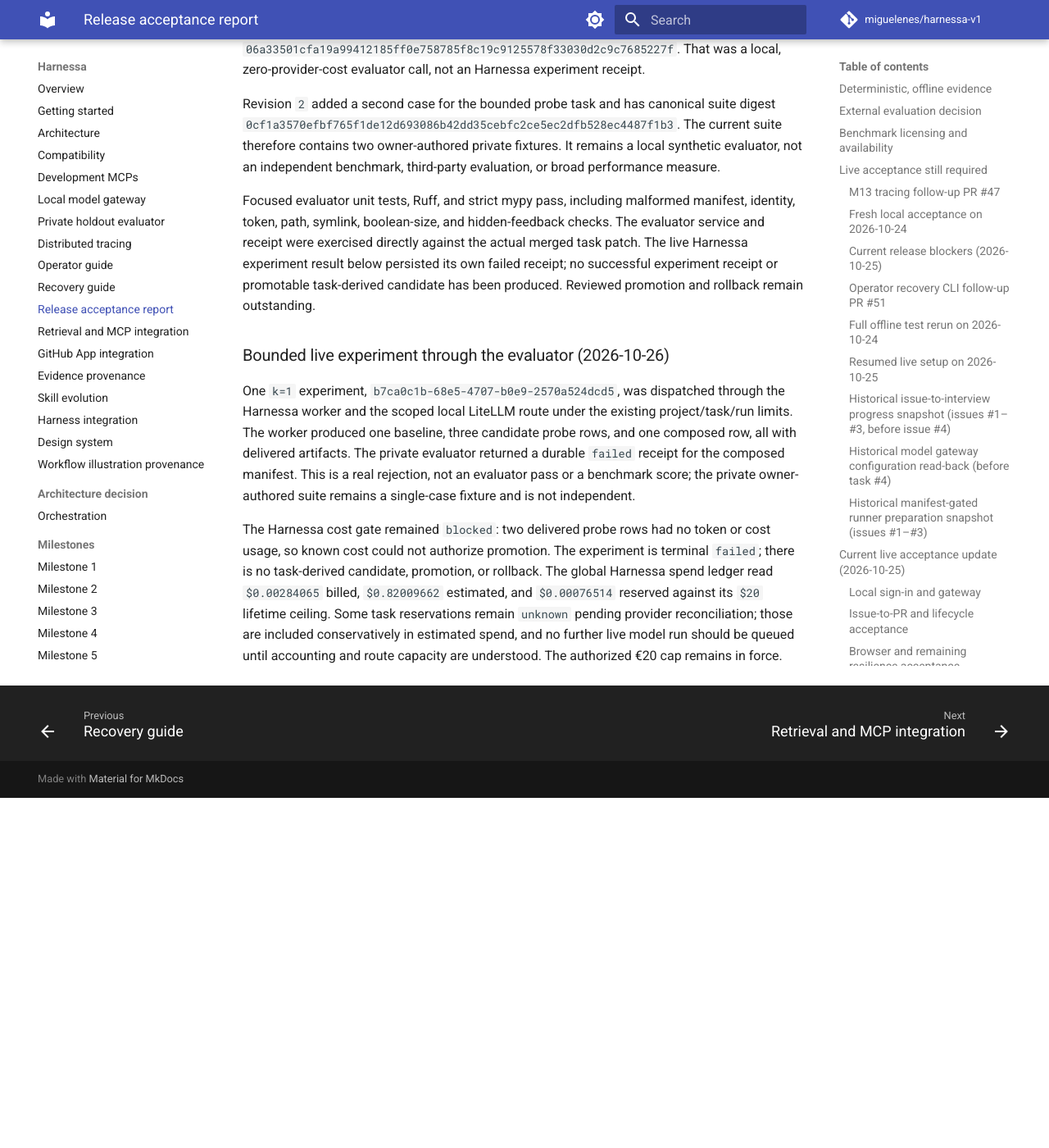
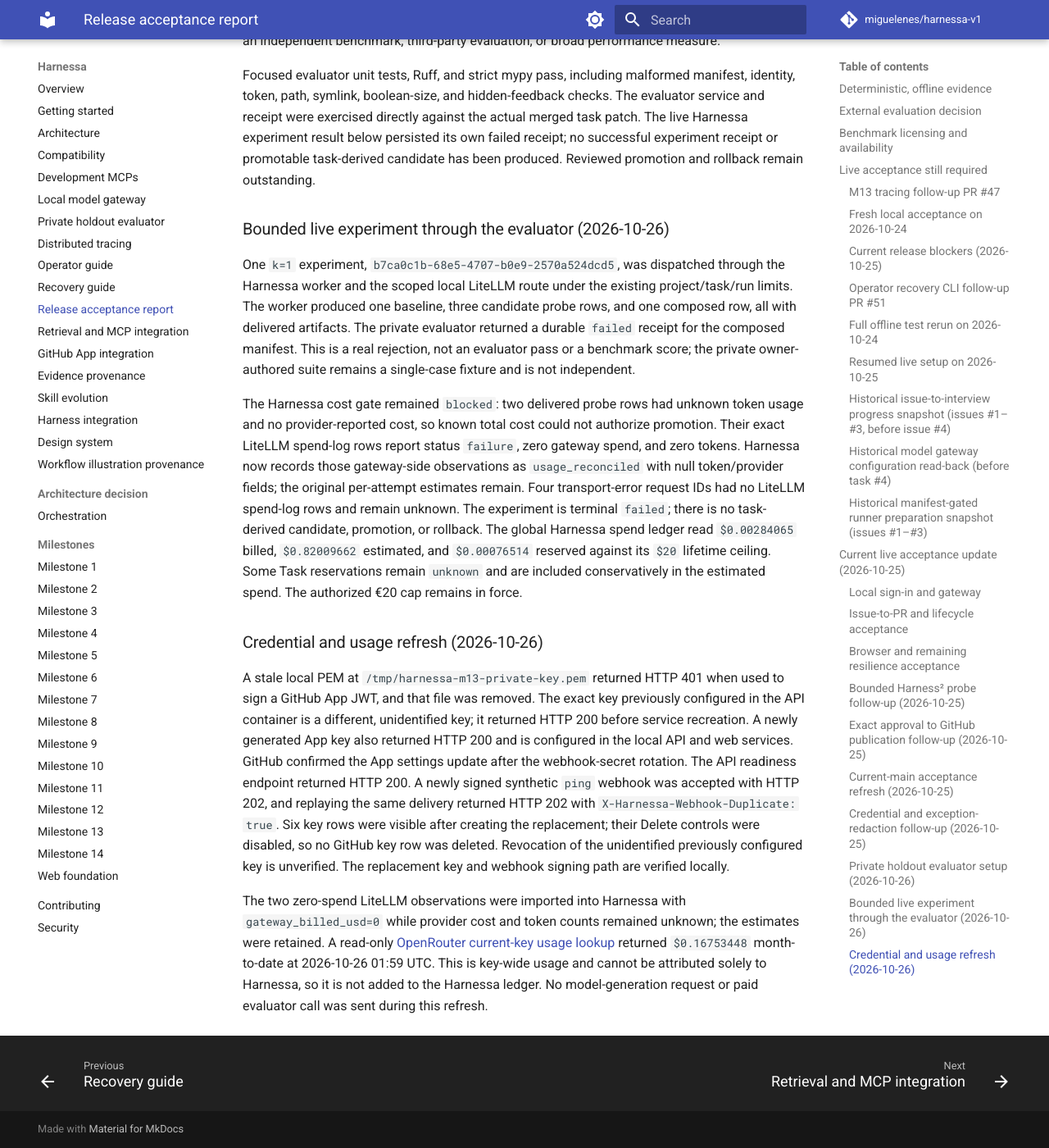
Before and after one commit to miguelenes/harnessa-v1, an MkDocs documentation site: the page built from docs/acceptance-report.md, in a window 1280 px wide and 1400 px high, scrolled down 19157 px. Shown: the whole window at 82% size. Built offline with MkDocs 1.6.1 and Material for MkDocs 9.7.7, drawn with Linux system fonts in a browser that asks for light colours; comment, search, counter and statistics services are not loaded; before the commit the page ends 20130 px from its top, so only the background shows below that; some of the changed text lies outside the part shown.

Commit message:
docs(m13): clarify credential rotation evidence

```diff
--- a/docs/acceptance-report.md
+++ b/docs/acceptance-report.md
@@ -177,7 +177,7 @@
 
 ### Credential and exception-redaction follow-up (2026-10-25)
 
-Earlier verification recorded deleting the exposed GitHub App key, updating the local acceptance `.env` and API container to the replacement PEM, and rotating the webhook secret. That historical deletion claim is no longer current: on 2026-10-26 the refreshed GitHub key-pairs page showed six rows and all six Delete controls disabled. No fresh Confirm access prompt was visible at the time of inspection. I cannot currently verify that the exposed key is revoked, so the old-key revocation remains a security prerequisite for live GitHub acceptance. Do not rely on the earlier five-row snapshot as current. The previously verified replacement-key fingerprint and App readiness are historical evidence only; no private key material was displayed. No provider request or evaluator call was sent during this refresh.
+At this 2026-10-26 inspection point, the GitHub key-pairs page showed six rows with all Delete controls disabled and no Confirm access prompt. That was an interim observation; the latest credential state is recorded in the 2026-10-26 refresh below.
 
 M13 PR [#68](https://github.com/miguelenes/harnessa-v1/pull/68) closes raw adapter-exception persistence in scheduler failure rows, dead letters, task transitions, and ACP execution failures. Persisted diagnostics retain bounded exception-type/protocol metadata without exception text. Parallel native helper builds serialize access to their shared atomic temporary destinations; cancellation terminates and reaps the compiler and removes the temporary file before unlocking. Verification: 23 focused ACP/Podman unit tests passed, including cancellation/serialization for both native builders; the scheduler redaction integration regression passed (1) against a fresh disposable PostgreSQL 16.13 and Redis 8.10.2 project; Ruff passed for the affected API/test paths; strict API mypy passed (62 source files); and `git diff --check` passed. An independent review found no actionable issues at exact head `934ac163fa1f162f865cfd8da2c3bed96ac7937d`; hosted required checks are still running. No provider spend occurred. The independent evaluator/holdout, task-derived learning rollback, and remaining live resilience evidence still keep M13 active.
 
@@ -228,12 +228,40 @@
 is a real rejection, not an evaluator pass or a benchmark score; the private
 owner-authored suite remains a single-case fixture and is not independent.
 
-The Harnessa cost gate remained `blocked`: two delivered probe rows had no
-token or cost usage, so known cost could not authorize promotion. The experiment
-is terminal `failed`; there is no task-derived candidate, promotion, or rollback.
+The Harnessa cost gate remained `blocked`: two delivered probe rows had unknown
+token usage and no provider-reported cost, so known total cost could not
+authorize promotion. Their exact LiteLLM spend-log rows report status `failure`,
+zero gateway spend, and zero tokens. Harnessa now records those gateway-side
+observations as `usage_reconciled` with null token/provider fields; the original
+per-attempt estimates remain. Four transport-error request IDs had no LiteLLM
+spend-log rows and remain unknown. The experiment is terminal `failed`; there
+is no task-derived candidate, promotion, or rollback.
 The global Harnessa spend ledger read `$0.00284065` billed, `$0.82009662`
 estimated, and `$0.00076514` reserved against its `$20` lifetime ceiling. Some
-task reservations remain `unknown` pending provider reconciliation; those are
-included conservatively in estimated spend, and no further live model run should
-be queued until accounting and route capacity are understood. The authorized
-€20 cap remains in force.
+Task reservations remain `unknown` and are included conservatively in the
+estimated spend.
+The authorized €20 cap remains in force.
+
+### Credential and usage refresh (2026-10-26)
+
+A stale local PEM at `/tmp/harnessa-m13-private-key.pem` returned HTTP 401
+when used to sign a GitHub App JWT, and that file was removed. The exact key
+previously configured in the API container is a different, unidentified key; it
+returned HTTP 200 before service recreation. A newly generated App key also
+returned HTTP 200 and is configured in the local API and web services. GitHub
+confirmed the App settings update after the webhook-secret rotation. The API
+readiness endpoint returned HTTP 200. A newly signed synthetic `ping` webhook
+was accepted with HTTP 202, and replaying the same delivery returned HTTP 202
+with `X-Harnessa-Webhook-Duplicate: true`. Six key rows were visible after
+creating the replacement; their Delete controls were disabled, so no GitHub key
+row was deleted. Revocation of the unidentified previously configured key is
+unverified. The replacement key and webhook signing path are verified locally.
+
+The two zero-spend LiteLLM observations were imported into Harnessa with
+`gateway_billed_usd=0` while provider cost and token counts remained unknown;
+the estimates were retained. A read-only [OpenRouter current-key usage
+lookup](https://openrouter.ai/docs/api/api-reference/api-keys/get-current-key)
+returned `$0.16753448` month-to-date at 2026-10-26 01:59 UTC. This is key-wide
+usage and cannot be attributed solely to Harnessa, so it is not added to the
+Harnessa ledger. No model-generation request or paid evaluator call was sent
+during this refresh.
--- a/docs/milestones/13.md
+++ b/docs/milestones/13.md
@@ -1,8 +1,10 @@
 # Milestone 13 — Complete control plane and self-hosted release
 
-**Status: active.** Implementation and live acceptance now include a real isolated agent run through a merged PR, archive/cleanup, duplicate webhook handling, browser accessibility checks, synthetic fresh-instance restore, worker crash/restart recovery, and automatic event-stream reconnect after an API restart. Deterministic fault-injection acceptance also covers 429 fallback, primary/probe capacity, and promotion/rollback. A real learning candidate/promotion rollback, provider-generated 429, live primary/probe contention, and independent holdout result remain unverified. No unavailable integration, benchmark result, or production deployment is claimed as passed.
+**Status: active.** Implementation and live acceptance now include a real isolated agent run through a merged PR, archive/cleanup, duplicate webhook handling, browser accessibility checks, synthetic fresh-instance restore, worker crash/restart recovery, and automatic event-stream reconnect after an API restart. Deterministic fault-injection acceptance also covers 429 fallback, primary/probe capacity, and promotion/rollback. The replacement GitHub App key and signed webhook acceptance pass on the local M13 instance; revocation of the unidentified previously configured key remains unverified. A real learning candidate/promotion rollback, provider-generated 429, live primary/probe contention, and independent holdout result remain unverified. No unavailable integration, benchmark result, or production deployment is claimed as passed.
 
-**Authorized external spend ceiling:** €20 total across the remaining milestones, including provider, evaluator, and judge calls. The rotated provider credentials were loaded from the user's login zsh configuration. The latest acceptance LiteLLM readback (2026-10-25 15:32–20:08 UTC) returned 150 spend-log rows totaling $0.05846088666 (approximately €0.0522 at the 23 October ECB reference rate of $1.1193 per euro). Harnessa's separate current lifetime ledger remains capped at $20 and reports $0.59677173 estimated, $0.00002280 billed in its settlement field, and $0 reserved. The estimate conservatively includes unknown-usage reservations; runtime `MODEL_GLOBAL_BUDGET_USD=$10` is the lower application ceiling. These accounting views must not be added together. No provider call was made during the latest readback. [ECB rate](https://www.ecb.europa.eu/stats/policy_and_exchange_rates/euro_reference_exchange_rates/html/index.en.html).
+**Authorized external spend ceiling:** €20 total across the remaining milestones, including provider, evaluator, and judge calls. The rotated provider credentials were loaded from the user's login zsh configuration. The historical acceptance LiteLLM readback on 2026-10-25 returned 150 spend-log rows totaling $0.05846088666. A read-only OpenRouter current-key lookup at 2026-10-26 01:59 UTC returned $0.16753448 month-to-date with no key limit; this is key-wide usage and cannot be attributed solely to Harnessa. Harnessa's separate lifetime budget row at 01:50 UTC reports a $20 maximum, $0.00284065 billed, $0.82009662 estimated, and $0.00076514 reserved. Its estimate conservatively includes unknown-usage reservations; runtime `MODEL_GLOBAL_BUDGET_USD=$10` is the lower application ceiling. These views overlap in scope and must not be added together. The two Harnessa rows with unknown usage were reconciled to LiteLLM's observed $0 gateway spend while retaining unknown provider cost/tokens and their estimates. No model-generation request or paid evaluator call was made during this refresh. [OpenRouter current-key usage endpoint](https://openrouter.ai/docs/api/api-reference/api-keys/get-current-key).
+
+**GitHub credential refresh (2026-10-26):** a stale local PEM at `/tmp/harnessa-m13-private-key.pem` returned HTTP 401 and was removed. It was not the exact key previously configured in the API container; that unidentified key returned HTTP 200 before service recreation. A newly generated App key returned HTTP 200 and is configured in the local API and web services. GitHub confirmed the App settings update after the webhook-secret rotation. The API readiness endpoint returned HTTP 200; a newly signed synthetic `ping` webhook was accepted with HTTP 202, and replaying the same delivery returned HTTP 202 with the duplicate marker. Six key rows were visible after creating the replacement; their Delete controls were disabled, so no GitHub key row was deleted. Revocation of the unidentified previously configured key remains unverified. The local replacement credential and webhook-signature path are verified; the independent evaluator and learning gates remain open.
 
 ## Branch and scope
 
```
